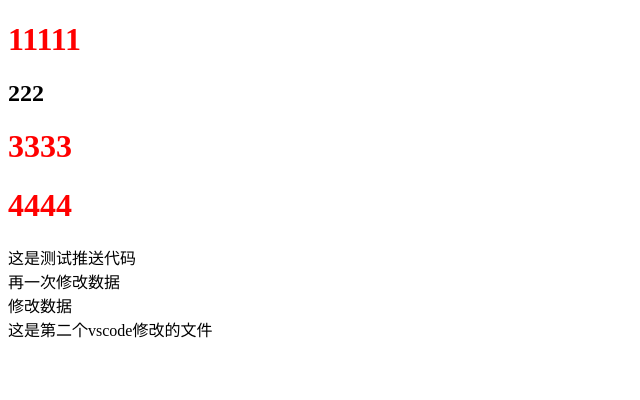
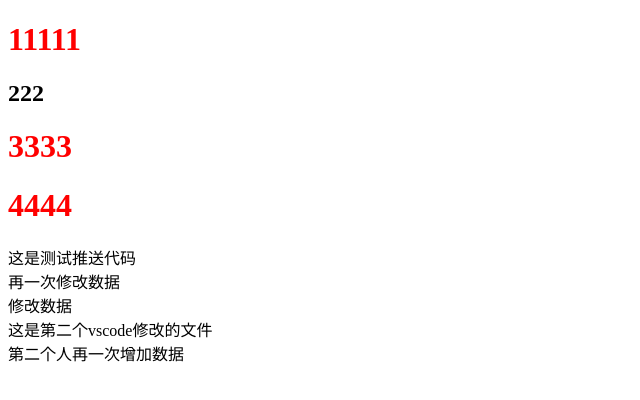
Before and after one commit to Asdf6677/aaa, a plain HTML site: page index.html in a window 1280 px wide. Shown: the whole page, without its empty margins (0-640 px from the left). Drawn offline with Linux system fonts and the light colour scheme.

Commit message:
user2commit v2 增加数据

```diff
--- a/index.html
+++ b/index.html
@@ -22,5 +22,6 @@
 
     修改数据
     <div>这是第二个vscode修改的文件</div>
+    <div>第二个人再一次增加数据</div>
 </body>
 </html>
```
